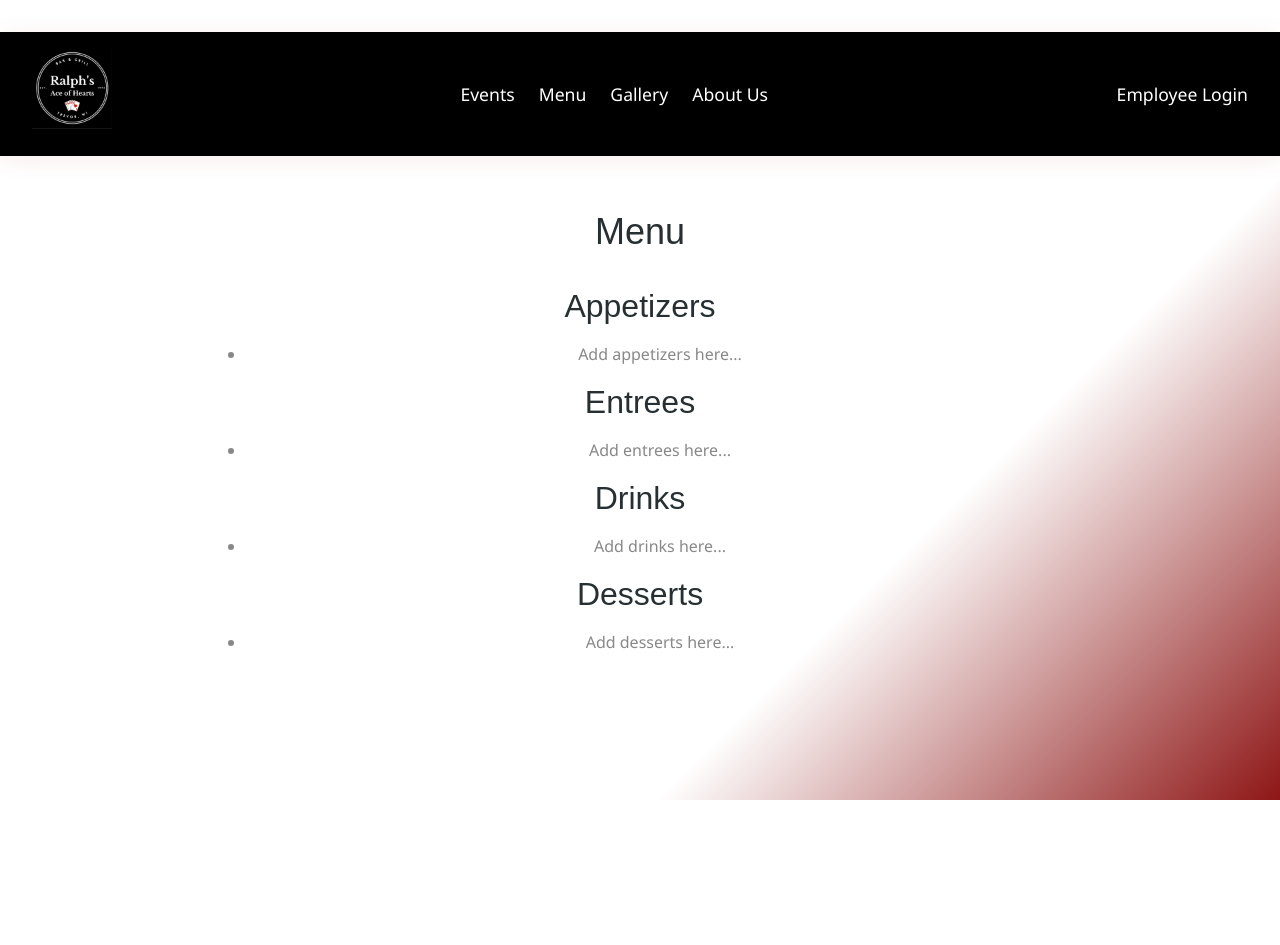
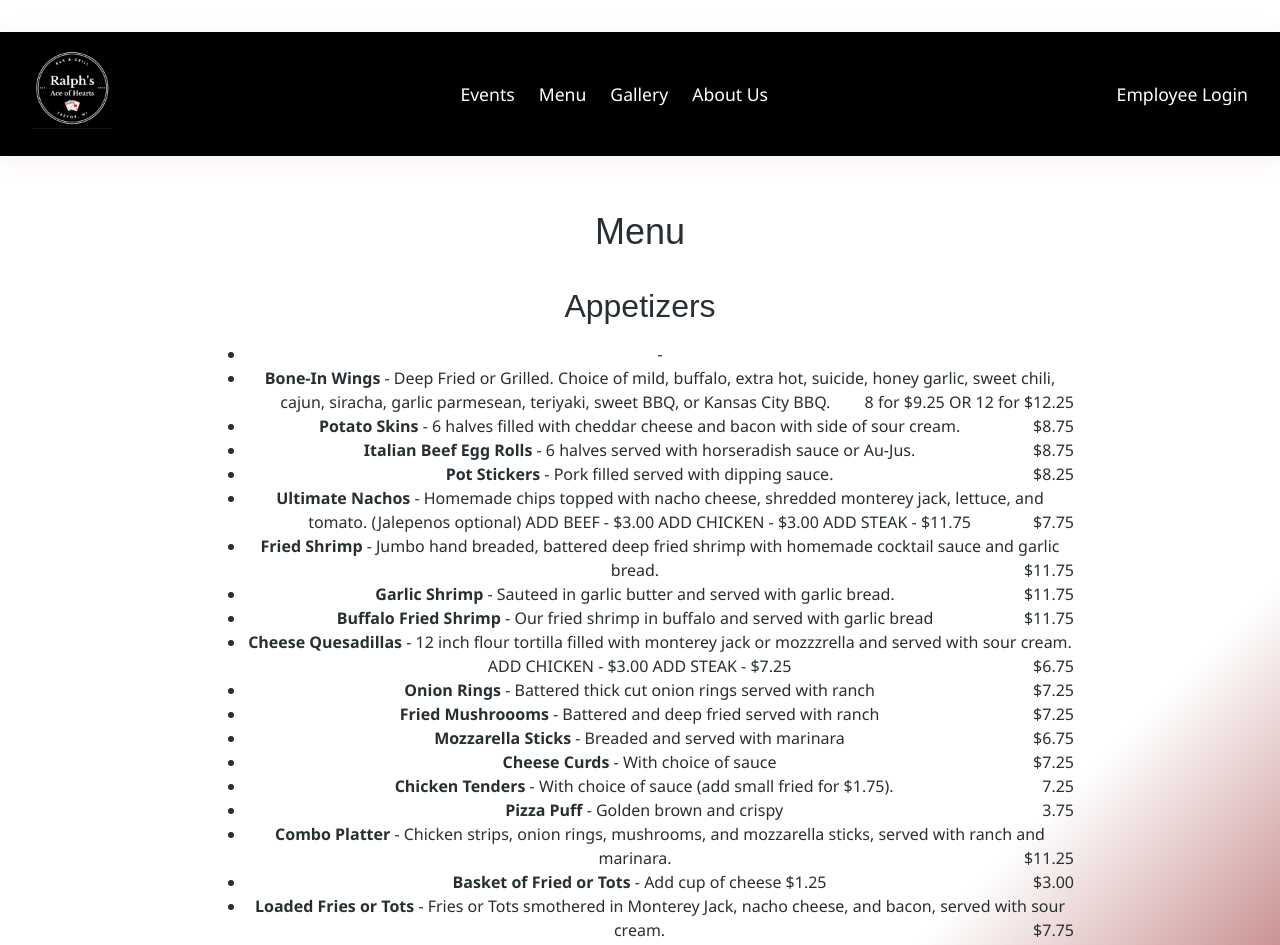
Before and after one commit to Ralph-s-Ace-of-Hearts/Ralph-s, a React (Vite) app in the folder client/: page /menu in a window 1280 px wide. Shown: the top 945 px of the page. Before the commit the page ends 800 px from the top, so only its background shows below. Built offline with nearby package versions, Linux system fonts and the light colour scheme.

Commit message:
Added apps to menu

```diff
--- a/client/src/pages/Menu.jsx
+++ b/client/src/pages/Menu.jsx
@@ -2,7 +2,26 @@
 
 const menu = {
   appetizers: [
-    // { name: "Mozzarella Sticks", description: "Crispy and cheesy.", price: "$7" },
+    { name: "", description: "", price: ""},
+    { name: "Bone-In Wings", description: "Deep Fried or Grilled. Choice of mild, buffalo, extra hot, suicide, honey garlic, sweet chili, cajun, siracha, garlic parmesean, teriyaki, sweet BBQ, or Kansas City BBQ.", price: "8 for $9.25 OR 12 for $12.25" },
+    { name: "Potato Skins", description: "6 halves filled with cheddar cheese and bacon with side of sour cream.", price: "$8.75"},
+    { name: "Italian Beef Egg Rolls", description:"6 halves served with horseradish sauce or Au-Jus.", price:"$8.75"},
+    { name: "Pot Stickers", description: "Pork filled served with dipping sauce.", price: "$8.25"},
+    { name: "Ultimate Nachos", description: "Homemade chips topped with nacho cheese, shredded monterey jack, lettuce, and tomato. (Jalepenos optional) ADD BEEF - $3.00 ADD CHICKEN - $3.00 ADD STEAK - $11.75", price: "$7.75"},
+    { name: "Fried Shrimp", description: "Jumbo hand breaded, battered deep fried shrimp with homemade cocktail sauce and garlic bread.", price: "$11.75"},
+    { name: "Garlic Shrimp", description: "Sauteed in garlic butter and served with garlic bread.", price: "$11.75"},
+    { name: "Buffalo Fried Shrimp", description: "Our fried shrimp in buffalo and served with garlic bread", price: "$11.75"},
+    { name: "Cheese Quesadillas", description: "12 inch flour tortilla filled with monterey jack or mozzzrella and served with sour cream. ADD CHICKEN - $3.00 ADD STEAK - $7.25", price: "$6.75"},
+    { name: "Onion Rings", description: "Battered thick cut onion rings served with ranch", price: "$7.25"},
+    { name: "Fried Mushroooms", description: "Battered and deep fried served with ranch", price: "$7.25"},
+    { name: "Mozzarella Sticks", description: "Breaded and served with marinara", price: "$6.75"},
+    { name: "Cheese Curds", description: "With choice of sauce", price: "$7.25"},
+    { name: "Chicken Tenders", description: "With choice of sauce (add small fried for $1.75).", price: "7.25"},
+    { name: "Pizza Puff", description: "Golden brown and crispy", price: "3.75"},
+    { name: "Combo Platter", description: "Chicken strips, onion rings, mushrooms, and mozzarella sticks, served with ranch and marinara.", price: "$11.25"},
+    { name: "Basket of Fried or Tots", description: "Add cup of cheese $1.25", price: "$3.00"},
+    { name: "Loaded Fries or Tots", description: "Fries or Tots smothered in Monterey Jack, nacho cheese, and bacon, served with sour cream.", price: "$7.75"},
+    { name: "Chili Cheese Fries or Tots", description: "Fries or Tots smothered with nacho cheese, shredded monterey jack, chili, onion and served with sour cream.", price: "$7.75"},
   ],
   entrees: [
     // { name: "Classic Burger", description: "Served with fries.", price: "$12" },
```
